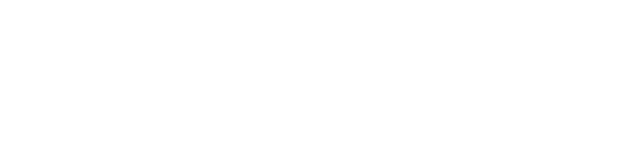
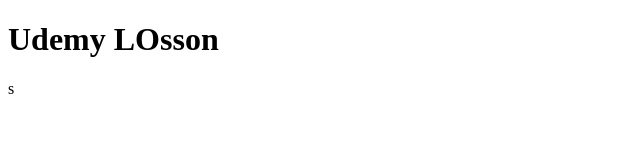
Before and after one commit to VadimRL/udemyLesson, a plain HTML site: page index.html in a window 1280 px wide. Shown: the whole page, without its empty margins (0-640 px from the left). Drawn offline with Linux system fonts and the light colour scheme.

Commit message:
index.html mod

```diff
--- a/index.html
+++ b/index.html
@@ -7,6 +7,6 @@
     <title>Document</title>
 </head>
 <body>
-
+    <h1>Udemy LOsson</h1>s
 </body>
 </html>
```
